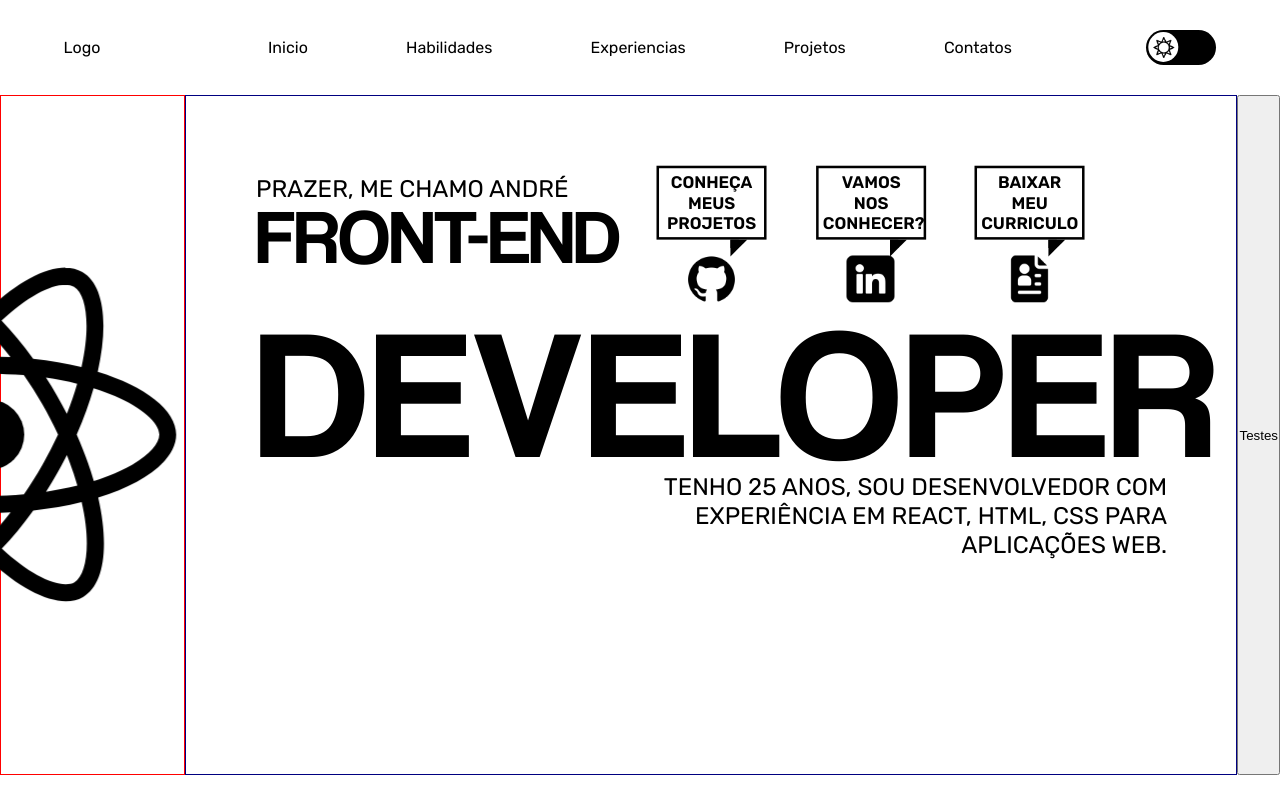
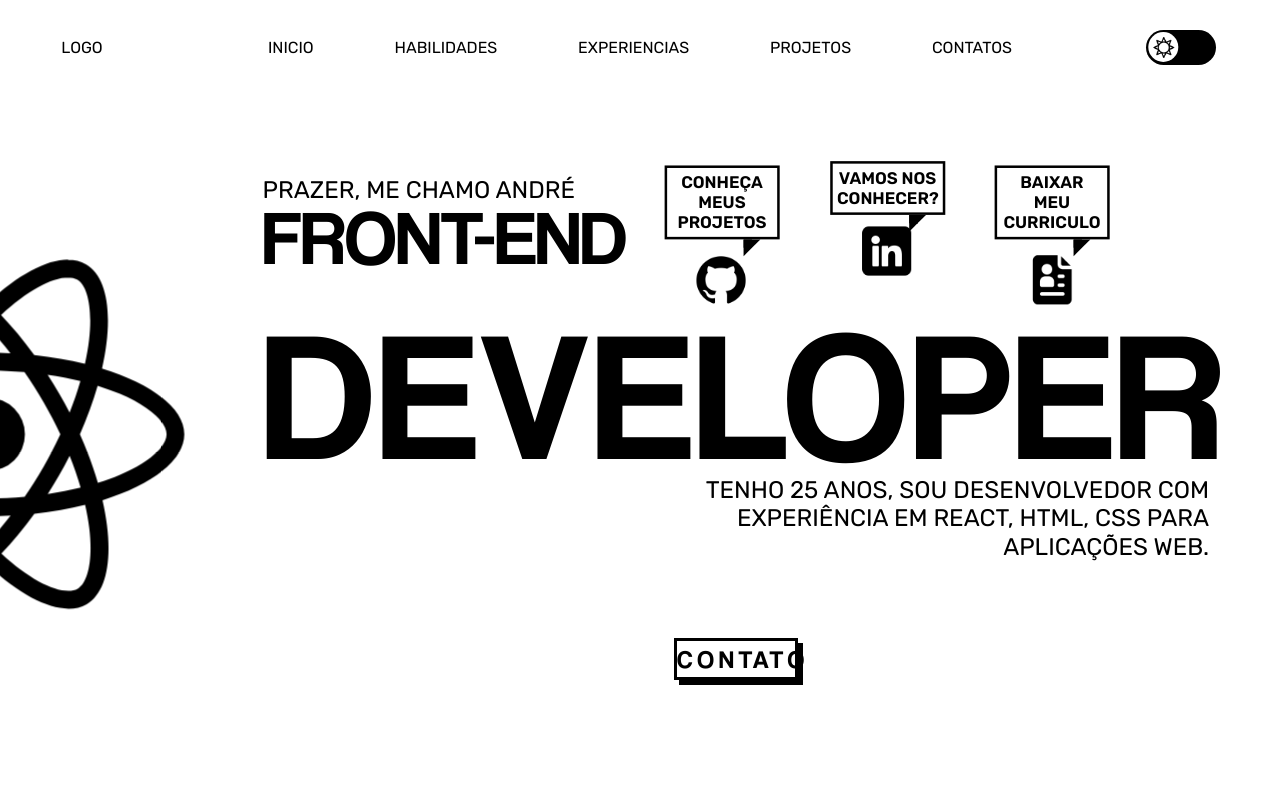
Before and after one commit to AndreMicael/Portfolio-Dev, a React (Create React App) app: page / in a window 1280 px wide. Built offline with nearby package versions, Linux system fonts and the light colour scheme.

Commit message:
Pagina home finalizada

```diff
--- a/src/App.scss
+++ b/src/App.scss
@@ -1,7 +1,8 @@
 $color-primary: orange;
 $font-primary: 'coolvetica_rg';
 $font-secondary: 'Rubik', sans-serif;
-
+$color-primary-dark: #61b8bb;
+$color-secondary-dark: rgb(37, 37, 37);
 
 @import url('https://fonts.googleapis.com/css2?family=Rubik:wght@300;400;600&display=swap');
 
@@ -83,6 +84,75 @@ body{
         .info--side, .info--text, .info--button, .info--button .button--text {
           filter: invert(1);
         }
+        .home--button button {
+          filter: invert(1);
+          border-color:  #61b8bb;
+          border-width: 3px;
+          background-color: $color-primary-dark;
+          box-shadow: none;
+          color: rgb(37, 37, 37);
+
+        }
+
+        .baloes {
+          filter: invert(1);
+          background-color: $color-primary-dark;
+          border: 2px solid transparent !important;
+          color: rgb(209, 209, 209) !important;
+          font-weight: lighter;
+
+
+
+        }
+
+        .sb8{
+          border-color: white;
+
+        }
+
+        .sb8:before {
+          filter: invert(1);
+          content: "";
+          width: 0px;
+
+          height: 0px;
+          position: absolute;
+          border-left: 10px solid transparent;
+          border-right: 10px solid $color-primary-dark;
+          border-top: 10px solid $color-primary-dark;
+          border-bottom: 10px solid transparent;
+          right: 20px;
+          bottom: -23px;
+          transform: rotate(270deg);
+
+
+      }
+
+      .sb8:after {
+
+          content: "";
+          width: 0px;
+          height: 0px;
+          position: absolute;
+          border-left: 10px solid transparent;
+          border-right: 10px solid $color-primary-dark;
+          border-top: 10px solid $color-primary-dark;
+          border-bottom: 10px solid transparent;
+          right: 17px;
+          bottom: -15px;
+          transform: rotate(270deg);
+      }
+
+
+      .button--border {
+
+        background-color: $color-primary-dark !important;
+        height: 35px;
+        border-radius: 20px;
+        display: flex;
+        flex-direction: row;
+
+    }
 
 
 }
--- a/src/Home/Home.scss
+++ b/src/Home/Home.scss
@@ -13,19 +13,20 @@
     display: flex;
     flex-direction: row;
     justify-content: center;
-   // border: 1px dashed lime;
     width: 100vw;
-    overflow-x: hidden;
+
     height: 85vh;
+
 
 
     //Todas as estilizações da logo de React que está no lado esquerdo da página Home.
         .logo--side {
-            border: 1px solid red;
+
             width: 15vw;
             display: flex;
             flex-direction: column;
             justify-content: center;
+            flex-wrap: wrap;
 
             @keyframes rotate-logo {
               from {
@@ -57,12 +58,12 @@
             display: flex;
             flex-direction: column;
             flex-wrap: wrap;
-            border: 1px solid navy;
+
             width: 85vw;
             padding: 3%;
 
             .info--text{
-               // border: 1px solid orange;
+
                 display: flex;
                 flex-direction: column;
                 margin: 0 auto;
@@ -72,7 +73,7 @@
 
 
                 .info--column{
-                 //   border: 1px solid rgb(253, 0, 253);
+
                     display: flex;
                     flex-direction: column;
                     height: 80%;
@@ -114,7 +115,7 @@
                     }
 
                      .button--git {
-                       // border: 1px solid red;
+
                         width: 33%;
                         display: flex;
                         flex-direction: column;
@@ -123,30 +124,30 @@
 
                         img {
                             width: 30%;
-                         //   border: 1px solid red;
+
                             margin: 0 auto;
                         }
                     }
 
                     .button--linkedin {
-                    //    border: 1px solid red;
+
                         width: 33%;
 
                         img {
                             width: 30%;
-                          //  border: 1px solid red;
+
                             margin: 0 auto;
                         }
 
                     }
 
                     .button--cv {
-                     //  border: 1px solid red;
+
                         width: 33%;
 
                         img {
                             width: 30%;
-                         //  border: 1px solid red;
+
                             margin: 0 auto;
                         }
 
@@ -249,11 +250,8 @@
                 width: 60%;
                 align-self: flex-end;
 
+            }
 
-
-
-
-            }
         }
 
 
--- a/src/Home/index.js
+++ b/src/Home/index.js
@@ -5,6 +5,7 @@ import GitHub from '../img/github.png';
 import Linkedin from '../img/linkedin.png';
 import Resume from '../img/resume.png';
 import Curriculo from '../files/CV_André_Micael_Sampaio_Pinto.pdf';
+import Botao from '../assets/button';
 
 
 
@@ -78,9 +79,9 @@ function Home(props) {
                <p className='info--description'> Tenho 25 anos, sou desenvolvedor com experiência em React, HTML, CSS para aplicações Web.</p>
            </div>
 
+         <Botao> Contato </Botao>
+
           </div>
-
-          <button> Testes </button>
 
         </section>
 
--- a/src/Navbar/Navbar.scss
+++ b/src/Navbar/Navbar.scss
@@ -6,6 +6,7 @@ nav {
     padding: 20px;
     align-self: stretch;
     align-items: center;
+    text-transform: uppercase;
 
 
 
--- /dev/null
+++ b/src/assets/button.js
@@ -0,0 +1,20 @@
+import React from 'react';
+import './button.scss'
+
+function Botao(props) {
+    return (
+
+
+        <div className='home--button'>
+
+          <button> {props.children} </button>
+
+
+          </div>
+    );
+}
+
+export default Botao
+
+
+;
--- /dev/null
+++ b/src/assets/button.scss
@@ -0,0 +1,35 @@
+@font-face {
+    font-family: 'coolvetica_rg';
+    src: url('../fonts/coolvetica_rg-webfont.woff') format('woff2'),
+         url('../fonts/coolvetica_rg-webfont.woff') format('woff') ;
+    font-weight: normal;
+    font-style: normal;
+  }
+
+  $font-primary: 'coolvetica_rg';
+
+.home--button {
+
+    width:  35%;
+    height: 25%;
+    margin: 0 auto;
+
+    button {
+        border: 3px solid #000;
+        width: 35%;
+        height: 28%;
+        margin-top: 20%;
+        font-size: 25px;
+        font-family: $font-primary;
+        text-transform: uppercase;
+        font-weight: 400;
+        box-shadow: 5px 5px #000;
+        cursor: pointer;
+        letter-spacing: 5px;
+        background-color: transparent;
+    }
+    button:hover {
+        transform: scale(110%);
+        transition: transform 0.1s ease;
+    }
+}
```
Also changed, not shown: src/img/logo2.svg. Lines whose indentation alone changed are shown as unchanged.
